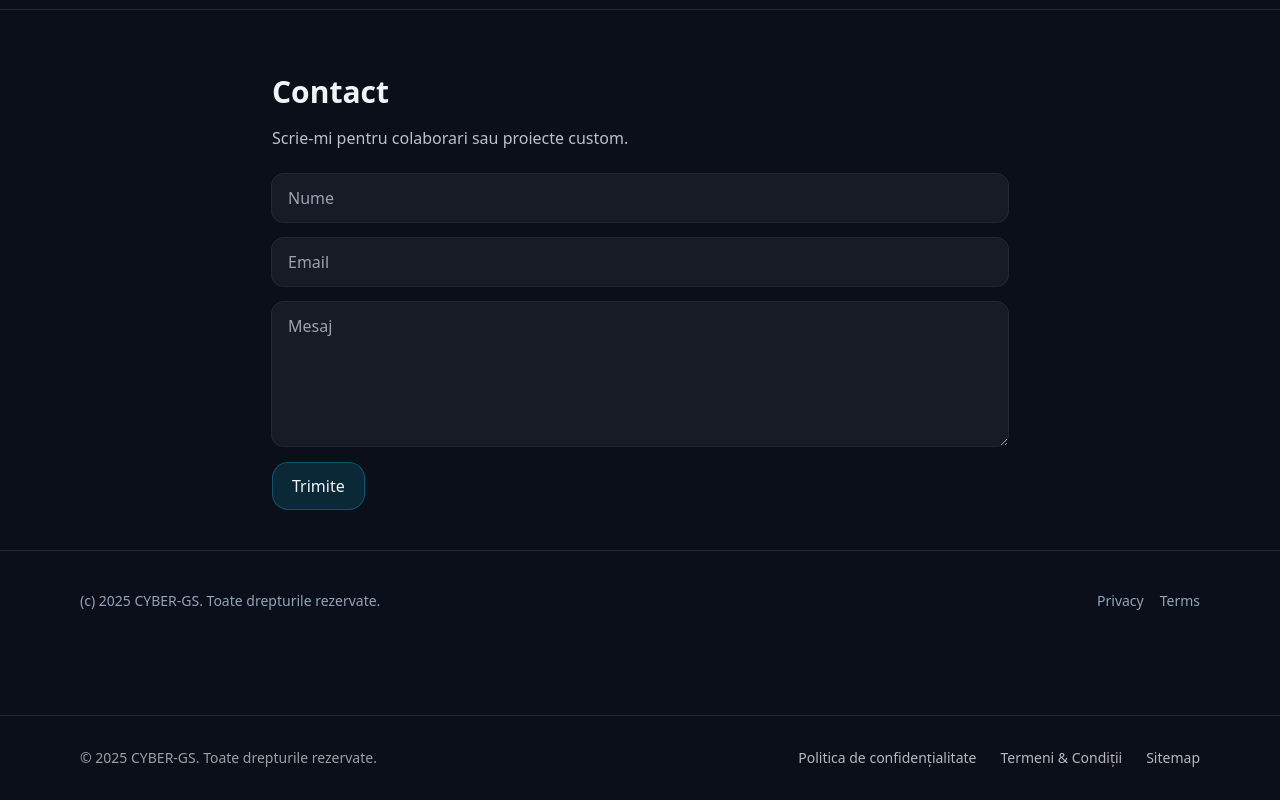
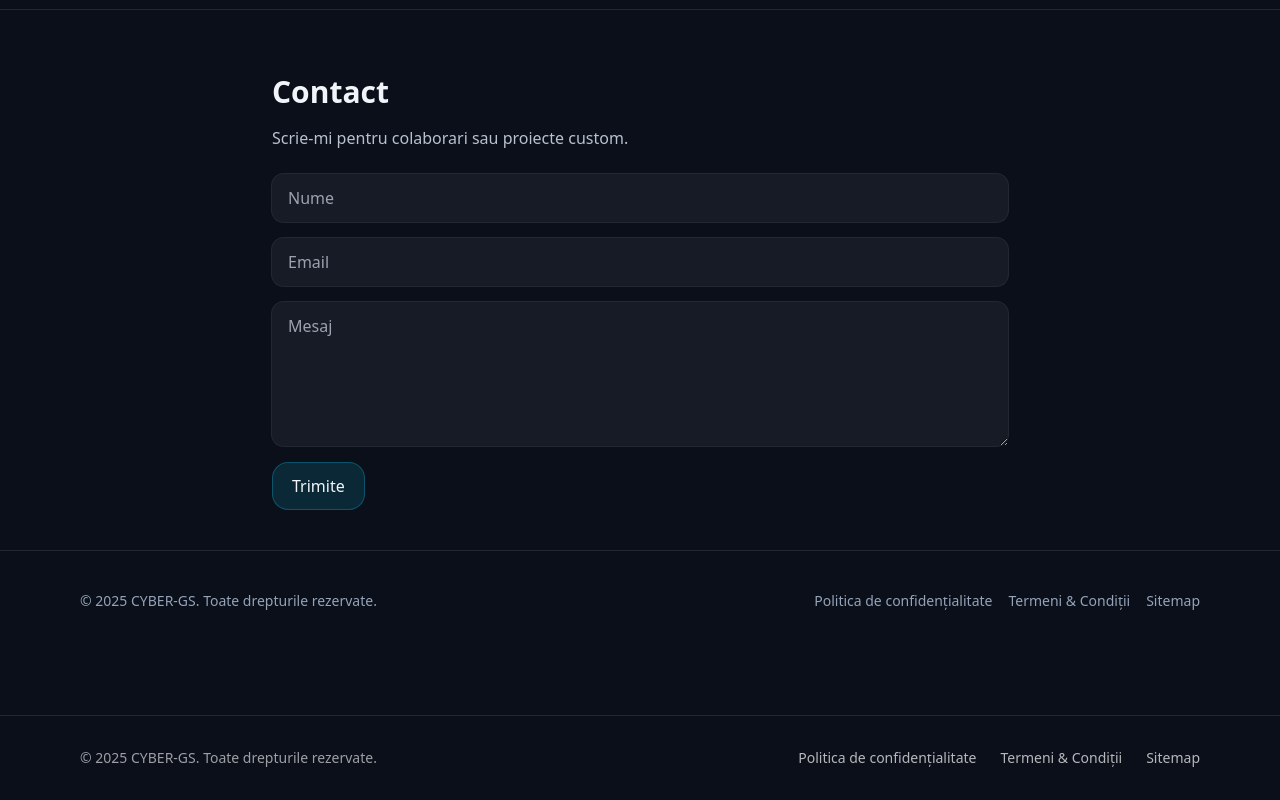
Before and after one commit to babeu19-cgs/CYBER-GS, a Next.js app: page / in a window 1280 px wide. Shown: the part 2269-3069 px from the top of the page. Built offline with nearby package versions, Linux system fonts and the light colour scheme.

Commit message:
Update page.tsx

```diff
--- a/app/page.tsx
+++ b/app/page.tsx
@@ -386,19 +386,24 @@ export default function CyberGsSiteStarter() {
       </section>
 
       {/* FOOTER */}
-      <footer className="border-t border-white/10">
-        <div className="max-w-6xl mx-auto px-4 py-10 text-sm text-slate-400 flex flex-wrap items-center justify-between gap-4">
-          <p>(c) {new Date().getFullYear()} CYBER-GS. Toate drepturile rezervate.</p>
-          <div className="flex items-center gap-4">
-            <a href="#" className="hover:text-slate-200">
-              Privacy
-            </a>
-            <a href="#" className="hover:text-slate-200">
-              Terms
-            </a>
-          </div>
-        </div>
-      </footer>
+<footer className="border-t border-white/10">
+  <div className="max-w-6xl mx-auto px-4 py-10 text-sm text-slate-400 flex flex-wrap items-center justify-between gap-4">
+    <p>© {new Date().getFullYear()} CYBER-GS. Toate drepturile rezervate.</p>
+
+    <nav className="flex items-center gap-4">
+      <Link href="/privacy" className="hover:text-slate-200">
+        Politica de confidențialitate
+      </Link>
+      <Link href="/terms" className="hover:text-slate-200">
+        Termeni & Condiții
+      </Link>
+      <Link href="/sitemap.xml" className="hover:text-slate-200">
+        Sitemap
+      </Link>
+    </nav>
+  </div>
+</footer>
+
 
       {/* Cookie banner */}
       {!cookie && (
```
